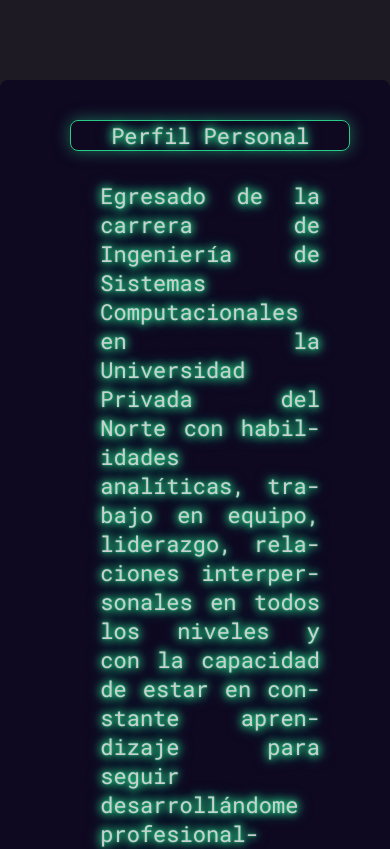
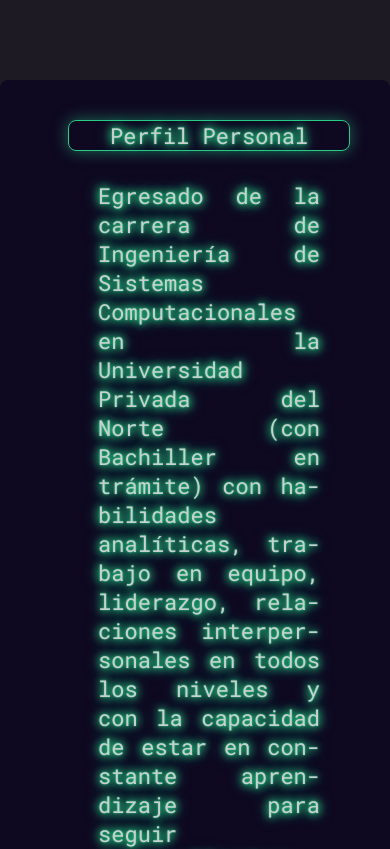
Before and after one commit to LuisLo25/MiPortafolio, a plain HTML site: page index.html in a window 390 px wide. Shown: the part 1360-2209 px from the top of the page. Drawn offline with nearby package versions, Linux system fonts and the light colour scheme.

Commit message:
Version 3.1

```diff
--- a/CSS/StyleHome.css
+++ b/CSS/StyleHome.css
@@ -494,7 +494,7 @@
     display: flex;
     justify-content: center;
     align-items: center;
-    margin-top: 5rem;
+    margin-top: 2rem;
     width: 0;
     opacity: 0;
     text-shadow: 0px 0px 2px #2EF8A0,
@@ -1283,7 +1283,7 @@
     .AcercadeMiCard-Card-secciones-Seccion-Encabezado {
         width: 100%;
         opacity: 1;
-        margin-top: 2rem;
+        margin-top: 0rem;
     }
 
     .AcercadeMiCard-Card-secciones-Seccion p {
--- a/index.html
+++ b/index.html
@@ -67,7 +67,7 @@
                                 Personal</div>
                             <p> Egresado de la carrera de Ingeniería de Sistemas
 
-                                Computacionales en la Universidad Privada del Norte con
+                                Computacionales en la Universidad Privada del Norte (con Bachiller en trámite) con
 
                                 habilidades analíticas, trabajo en equipo, liderazgo, relaciones
 
@@ -157,6 +157,9 @@
                             <a href="https://project-personal-delivery-food.vercel.app">
                                 <p> ☄️ Proyecto Personal Delivery Food</p>
                             </a>
+                            <a href="https://github.com/LuisLo25/ProyectoDetectorPlacas">
+                                <p> ☄️ Proyecto Personal Detector de Placas</p>
+                            </a>
                         </div>
                     </div>
                 </div>
```
